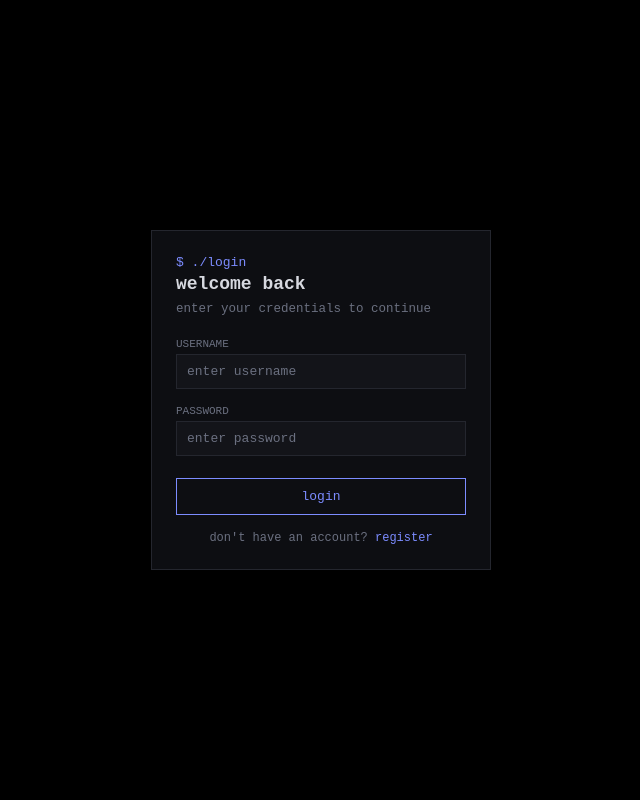
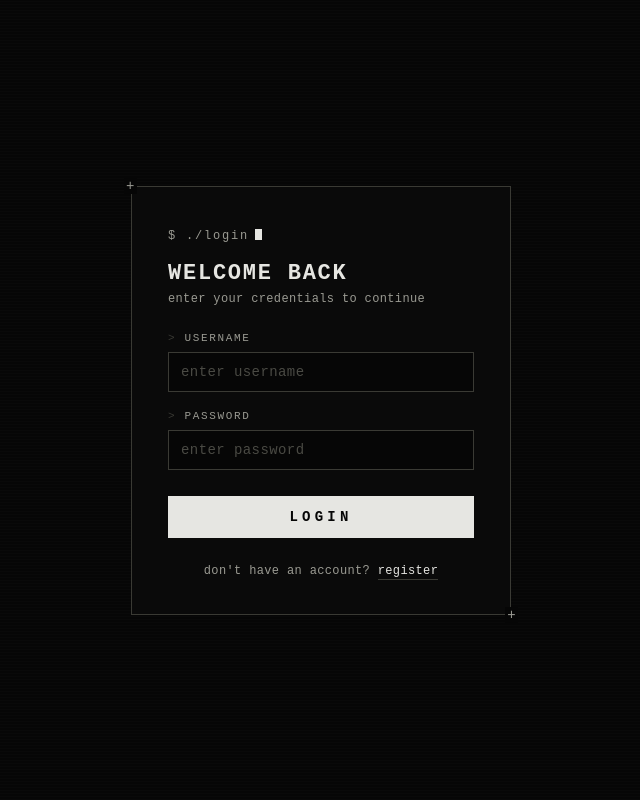
Before and after one commit to oihhh/chatroom, a Flask app: page /login in a window 1280 px wide. Shown: the whole page, without its empty margins (319-959 px from the left). Run offline with Flask 3, Linux system fonts and the light colour scheme; some libraries are stand-ins or nearby versions.

Commit message:
login refurbrished

```diff
--- a/static/login.css
+++ b/static/login.css
@@ -1,93 +1,201 @@
+* { margin: 0; padding: 0; box-sizing: border-box; }
+
 :root {
-    --obsidian: #0d0e12;
-    --panel: #131419;
-    --border: #24262e;
-    --text: #d7d9e0;
-    --muted: #6b7080;
-    --accent: #7c8cff;
+  --bg: #060606;
+  --ink: #e6e6e2;
+  --dim: #9a9a92;
+  --line: #3a3a34;
+  --card-bg: #0a0a0a;
 }
-  * { box-sizing: border-box; }
+
+html, body {
+  height: 100%;
+  background: var(--bg);
+  color: var(--ink);
+  font-family: 'JetBrains Mono', 'Courier New', ui-monospace, monospace;
+}
+
 body {
-    margin: 0;
-    height: 100vh;
   display: flex;
+  align-items: center;
   justify-content: center;
-    align-items: center;
-    background: #000;
-    font-family: "Courier New", Consolas, monospace;
+  min-height: 100vh;
+  padding: 20px;
+  position: relative;
+  letter-spacing: 0.02em;
 }
+
+body::before {
+  content: "";
+  position: fixed;
+  inset: 0;
+  pointer-events: none;
+  background: repeating-linear-gradient(
+    0deg,
+    rgba(255,255,255,0.015) 0px,
+    rgba(255,255,255,0.015) 1px,
+    transparent 1px,
+    transparent 3px
+  );
+  z-index: 1;
+}
+
 .card {
-    width: 340px;
-    background: var(--obsidian);
-    border: 1px solid var(--border);
-    padding: 24px;
+  position: relative;
+  width: 100%;
+  max-width: 380px;
+  background: var(--card-bg);
+  border: 1px solid var(--line);
+  padding: 42px 36px 36px;
+  z-index: 2;
 }
+
+.card::before {
+  content: "+";
+  position: absolute;
+  top: -9px;
+  left: -8px;
+  color: var(--dim);
+  font-size: 14px;
+  background: var(--bg);
+  padding: 0 2px;
+}
+
+.card::after {
+  content: "+";
+  position: absolute;
+  bottom: -9px;
+  right: -8px;
+  color: var(--dim);
+  font-size: 14px;
+  background: var(--bg);
+  padding: 0 2px;
+}
+
 .prompt {
-    color: var(--accent);
-    font-size: 13px;
-    margin-bottom: 4px;
+  color: var(--dim);
+  font-size: 12px;
+  letter-spacing: 0.15em;
+  margin-bottom: 18px;
 }
+
+.prompt::after {
+  content: "";
+  display: inline-block;
+  width: 7px;
+  height: 11px;
+  background: var(--ink);
+  margin-left: 6px;
+  animation: blink 1.1s step-start infinite;
+  vertical-align: -1px;
+}
+
+@keyframes blink { 50% { opacity: 0; } }
+
 .title {
-    color: var(--text);
-    font-size: 18px;
-    font-weight: bold;
+  font-size: 22px;
+  font-weight: 700;
+  letter-spacing: 0.08em;
+  text-transform: uppercase;
   margin-bottom: 6px;
 }
+
 .hint {
-    color: var(--muted);
-    font-size: 12.5px;
-    margin-bottom: 20px;
-    line-height: 1.5;
-  }
-  label {
-    display: block;
-    color: var(--muted);
-    font-size: 11px;
-    text-transform: uppercase;
-    margin-bottom: 4px;
-  }
-  .field {
-    margin-bottom: 16px;
-  }
-  input {
-    width: 100%;
-    background: var(--panel);
-    border: 1px solid var(--border);
-    color: var(--text);
-    padding: 9px 10px;
-    font-size: 13px;
-    font-family: inherit;
-  }
-  input:focus {
-    outline: none;
-    border-color: var(--accent);
-  }
-  input::placeholder { color: var(--muted); }
-  .submit-btn {
-    width: 100%;
-    background: none;
-    border: 1px solid var(--accent);
-    color: var(--accent);
-    padding: 10px;
-    font-size: 13px;
-    font-family: inherit;
-    cursor: pointer;
-    margin-top: 6px;
-  }
-  .submit-btn:active { opacity: 0.7; }
-  .switch {
-    color: var(--muted);
+  color: var(--dim);
   font-size: 12px;
-    margin-top: 16px;
-    text-align: center;
-  }
-  .switch a {
-    color: var(--accent);
-    text-decoration: none;
+  letter-spacing: 0.03em;
+  margin-bottom: 26px;
 }
 
 .error-message {
-    color: #ff6b6b;
-    font-size: 12.5px;
-    margin-bottom: 16px;
+  border: 1px solid var(--line);
+  color: var(--ink);
+  font-size: 12px;
+  letter-spacing: 0.03em;
+  padding: 10px 12px;
+  margin-bottom: 20px;
 }
+
+.error-message::before {
+  content: "[!] ";
+  color: var(--dim);
+}
+
+form { display: flex; flex-direction: column; gap: 18px; }
+
+.field { display: flex; flex-direction: column; gap: 8px; }
+
+.field label {
+  font-size: 11px;
+  letter-spacing: 0.15em;
+  text-transform: uppercase;
+  color: var(--dim);
+}
+
+.field label::before {
+  content: "> ";
+  color: var(--line);
+}
+
+.field input {
+  background: var(--bg);
+  border: 1px solid var(--line);
+  color: var(--ink);
+  font-family: inherit;
+  font-size: 14px;
+  letter-spacing: 0.03em;
+  padding: 11px 12px;
+  outline: none;
+  transition: border-color 0.15s ease, box-shadow 0.15s ease;
+}
+
+.field input::placeholder { color: #4a4a44; }
+
+.field input:focus {
+  border-color: var(--ink);
+  box-shadow: 0 0 0 1px rgba(230,230,226,0.15);
+}
+
+.submit-btn {
+  appearance: none;
+  border: none;
+  background: var(--ink);
+  color: var(--bg);
+  font-family: inherit;
+  font-size: 14px;
+  font-weight: 700;
+  letter-spacing: 0.3em;
+  text-transform: uppercase;
+  padding: 13px 0;
+  margin-top: 8px;
+  cursor: pointer;
+  transition: transform 0.12s ease, background 0.12s ease;
+}
+
+.submit-btn:hover { background: #fff; transform: translateY(-1px); }
+.submit-btn:active { transform: translateY(0); }
+
+.submit-btn:disabled {
+  background: var(--line);
+  color: var(--dim);
+  cursor: not-allowed;
+  transform: none;
+}
+
+.switch {
+  color: var(--dim);
+  font-size: 12px;
+  letter-spacing: 0.03em;
+  text-align: center;
+  margin-top: 26px;
+}
+
+.switch a {
+  color: var(--ink);
+  text-decoration: none;
+  border-bottom: 1px solid var(--line);
+  padding-bottom: 1px;
+  transition: border-color 0.15s ease;
+}
+
+.switch a:hover { border-color: var(--ink); }
```
Lines whose indentation alone changed are shown as unchanged.
